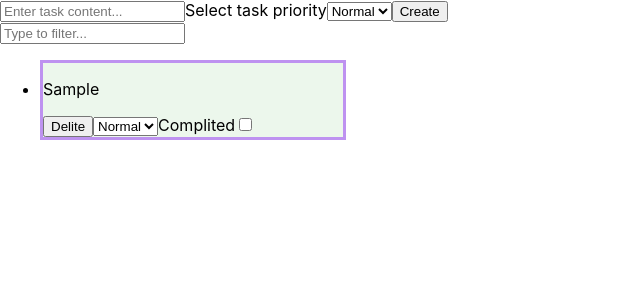
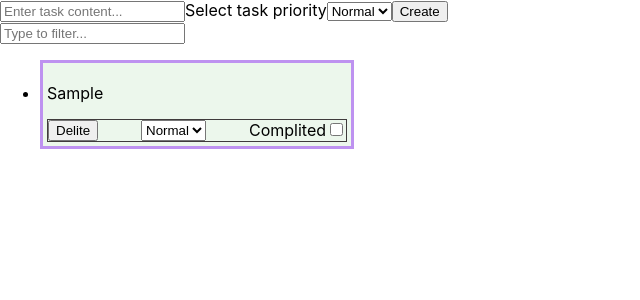
Before and after one commit to AnnaDorosheva/react-app-planner, a React (Create React App) app: page / in a window 1280 px wide. Both pictures are taken after typing "Sample" into the empty fields and a click on the button "Create". Shown: the top 300 px of the page, without its empty margins (0-640 px from the left). Built offline with nearby package versions, Linux system fonts and the light colour scheme.

Commit message:
add localStorage

```diff
--- a/src/components/App/App.js
+++ b/src/components/App/App.js
@@ -14,6 +14,19 @@ export default class App extends Component {
     filter: ""
   };
 
+  componentDidMount() {
+const fromLocalstorage = localStorage.getItem('tasks');
+if(fromLocalstorage) {
+ const tasks = JSON.parse(fromLocalstorage);
+ this.setState({tasks: tasks});
+}
+  };
+
+  componentDidUpdate(prevProps, prevState) {
+if(prevState.tasks !== this.state.tasks) {
+  localStorage.setItem('tasks', JSON.stringify(this.state.tasks))
+}
+  };
 
 addTask = (task) => {
   const taskToAdd = {
--- /dev/null
+++ b/src/components/PrioritySelector/PrioritySelector.js
@@ -0,0 +1,13 @@
+import React
+ from "react";
+const PrioritySelector = ({value, onChange}) => {
+ return (
+    <select value={value} name="priority" onChange={onChange}>
+    <option value="low">Low</option>
+    <option value="normal">Normal</option>
+    <option value="high">High</option>
+  </select>
+  )
+};
+
+export default PrioritySelector;
--- a/src/components/TaskEditor/TaskEditor.js
+++ b/src/components/TaskEditor/TaskEditor.js
@@ -1,4 +1,5 @@
 import React, { Component } from 'react';
+import PrioritySelector from '../PrioritySelector/PrioritySelector';
 
 export default class TaskEditor extends Component {
   state = {
@@ -26,11 +27,8 @@ this.setState({
         <input type="text" value={text} onChange={this.handleChange} name="text" placeholder="Enter task content..." />
         <label>
           Select task priority
-          <select name="priority" onChange={this.handleChange} value={priority}>
-          <option value="low">Low</option>
-          <option value="normal">Normal</option>
-          <option value="high">High</option>
-          </select>
+          <PrioritySelector value={priority} onChange={this.handleChange}/>
+
         </label>
         <button type="submit" onSubmit={this.handleSubmit}>Create</button>
       </form>
--- a/src/components/TaskList/Task/Task.js
+++ b/src/components/TaskList/Task/Task.js
@@ -1,17 +1,14 @@
 import React from 'react';
 import s from './Task.module.css';
+import PrioritySelector from '../../PrioritySelector/PrioritySelector';
 
 const Task = (props) => {
   return (
     <div className={`${s.task} ${s[`${props.priority}Priority`]}`}>
       <p>{props.text}</p>
-      <div>
+      <div className={s.panel}>
         <button type="button" onClick={props.onDelete}>Delite</button>
-        <select value={props.priority} name="priority" onChange={(e) => props.updatePriority(props.id, e.target.value)}>
-          <option value="low">Low</option>
-          <option value="normal">Normal</option>
-          <option value="high">High</option>
-        </select>
+        <PrioritySelector value={props.priority} onChange={(e) => props.updatePriority(props.id, e.target.value)} />
 
         <label>
           Complited
--- a/src/components/TaskList/Task/Task.module.css
+++ b/src/components/TaskList/Task/Task.module.css
@@ -3,6 +3,7 @@
   background-color: rgb(236, 247, 236);
   border: 3px solid bisque;
   overflow: hidden;
+  padding: 4px;
 }
 .lowPriority {
   border-color: green;
@@ -13,3 +14,8 @@
 .highPriority {
   border-color: red;
 }
+.panel {
+  display: flex;
+  justify-content: space-between;
+  border: 1px solid rgb(63, 59, 59);
+}
```
